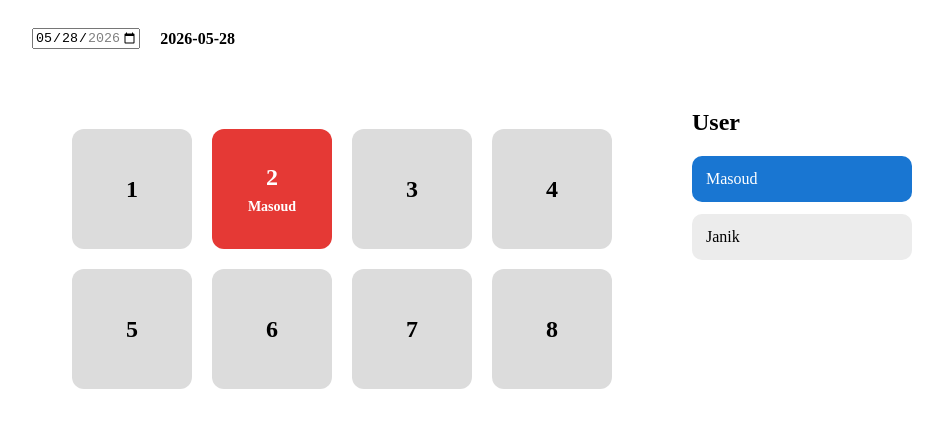
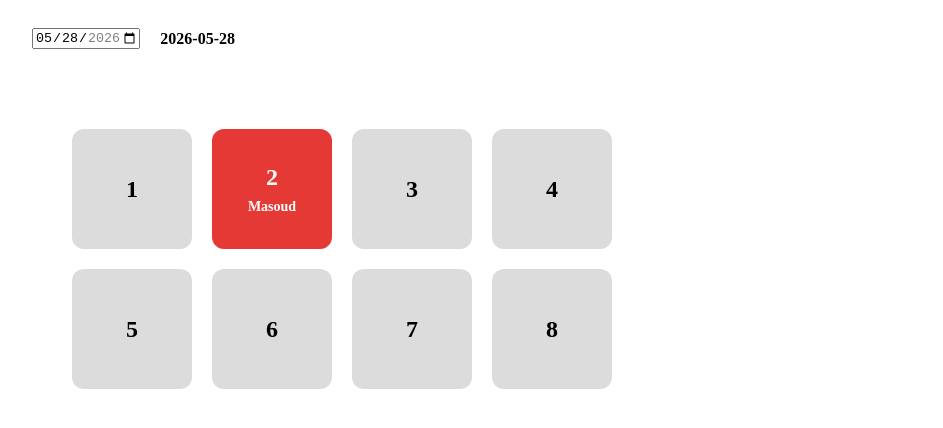
Before and after one commit to masoud-bs/tischbuchung, an Angular app: page / in a window 1280 px wide. Shown: the top 428 px of the page, without its empty margins (16-959 px from the left). Built offline with nearby package versions, Linux system fonts and the light colour scheme.

Commit message:
Remove manual user selection and use current user

```diff
--- a/src/app/components/tisch-layout/tisch-layout.html
+++ b/src/app/components/tisch-layout/tisch-layout.html
@@ -42,18 +42,4 @@
       </div>
     }
   </div>
-
-  <div class="user-panel">
-    <h2>User</h2>
-
-    @for (user of users; track user.username) {
-      <div
-        class="user-card"
-        [class.active-user]="selectedUser?.username === user.username"
-        (click)="selectUser(user)"
-      >
-        {{ user.displayName }}
-      </div>
-    }
-  </div>
 </div>
```
